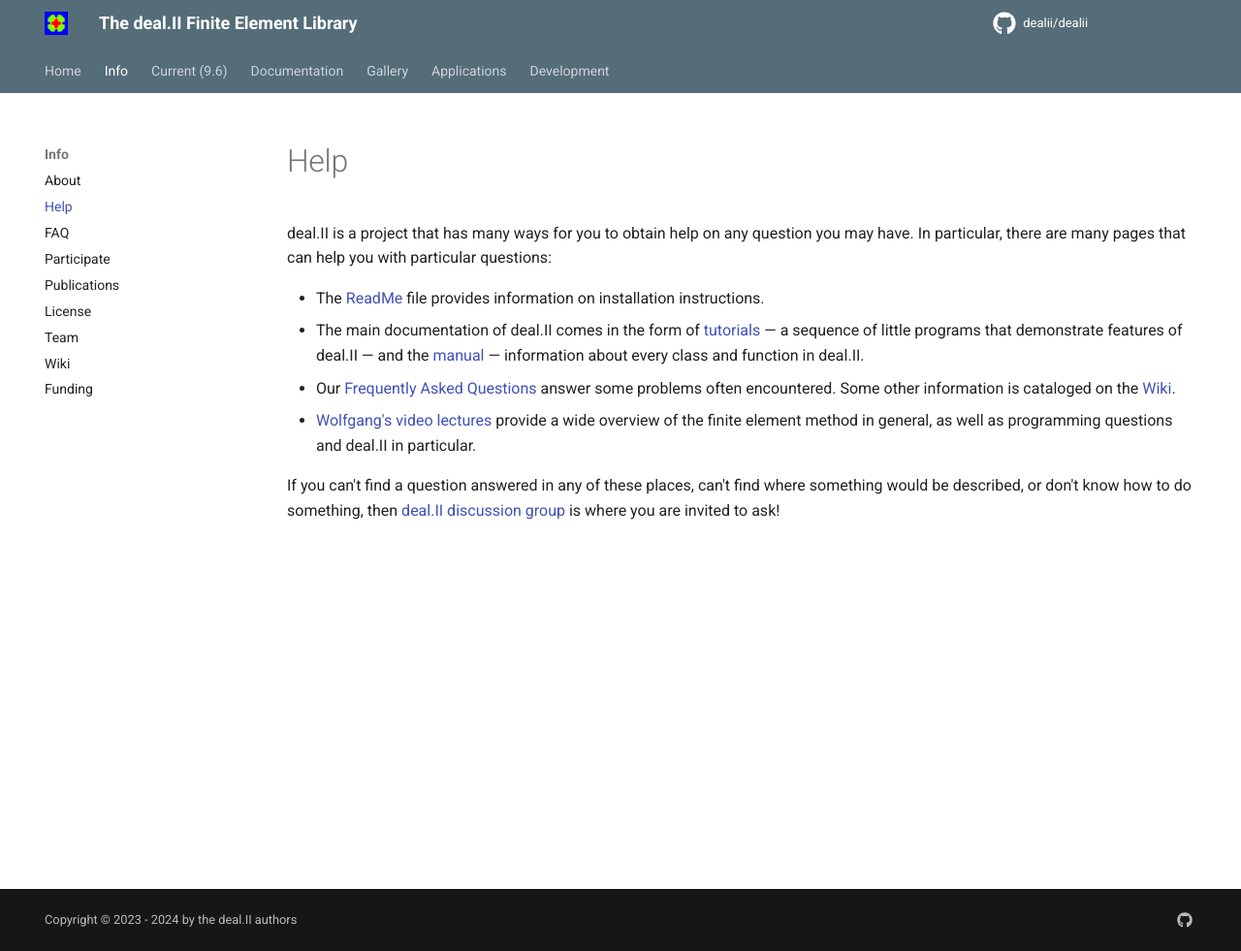
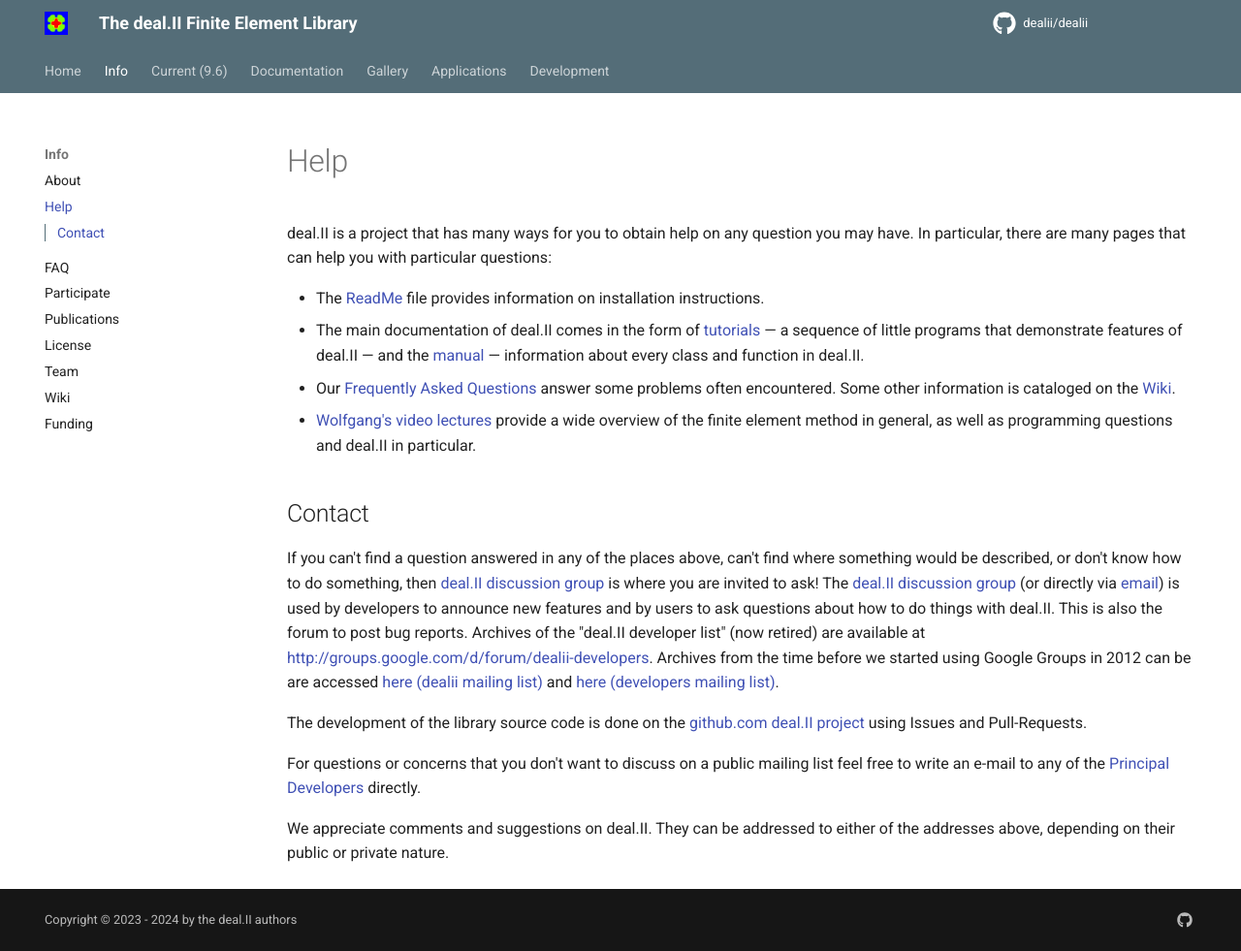
Before and after one commit to dealii/website, an MkDocs documentation site: the page built from docs/help.md, in a window 1280 px wide and 981 px high. Shown: the whole window at 97% size. Built offline with MkDocs 1.6.1 and Material for MkDocs 9.7.7, drawn with Linux system fonts in a browser that asks for light colours; comment, search, counter and statistics services are not loaded.

Commit message:
Move Contact paragraph into help page

```diff
--- a/docs/help.md
+++ b/docs/help.md
@@ -8,4 +8,14 @@
 - Our [Frequently Asked Questions](https://github.com/dealii/dealii/wiki/Frequently-Asked-Questions) answer some problems often encountered. Some other information is cataloged on the [Wiki](https://github.com/dealii/dealii/wiki).
 - [Wolfgang's video lectures](http://www.math.colostate.edu/~bangerth/videos.html) provide a wide overview of the finite element method in general, as well as programming questions and deal.II in particular.
 
-If you can't find a question answered in any of these places, can't find where something would be described, or don't know how to do something, then  [deal.II discussion group](https://groups.google.com/d/forum/dealii) is where you are invited to ask!
+
+Contact
+-------
+
+If you can't find a question answered in any of the places above, can't find where something would be described, or don't know how to do something, then  [deal.II discussion group](https://groups.google.com/d/forum/dealii) is where you are invited to ask! The [deal.II discussion group](https://groups.google.com/d/forum/dealii) (or directly via [email](mailto:dealii@googlegroups.com)) is used by developers to announce new features and by users to ask questions about how to do things with deal.II. This is also the forum to post bug reports. Archives of the "deal.II developer list" (now retired) are available at <http://groups.google.com/d/forum/dealii-developers>. Archives from the time before we started using Google Groups in 2012 can be are accessed [here (dealii mailing list)](https://dealii.org/archive/dealii/maillist.html) and [here (developers mailing list)](https://dealii.org/archive/developers/maillist.html).
+
+The development of the library source code is done on the [github.com deal.II project](https://github.com/dealii/dealii) using Issues and Pull-Requests.
+
+For questions or concerns that you don't want to discuss on a public mailing list feel free to write an e-mail to any of the [Principal Developers](team.md#principal-developers) directly.
+
+We appreciate comments and suggestions on deal.II. They can be addressed to either of the addresses above, depending on their public or private nature.
```
Also changed, not shown: docs/index.md (+0 -12 lines).
